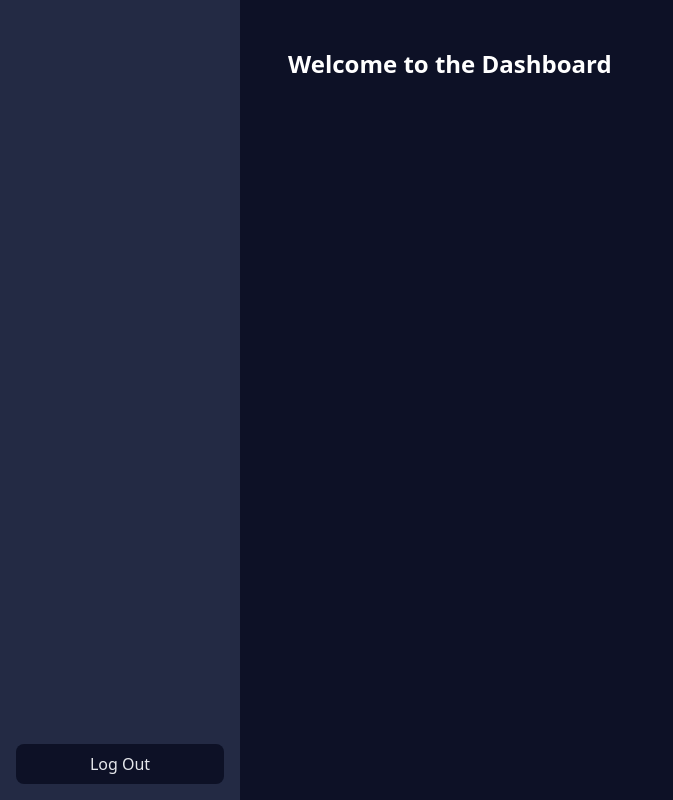
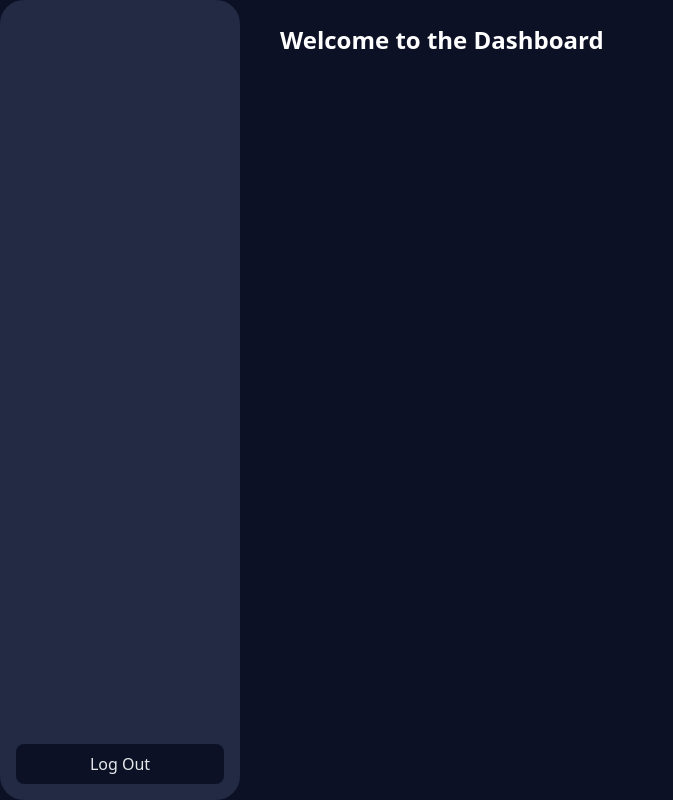
Before and after one commit to Chavanrajvardhan/File_Distribution_System, a React (Vite) app in the folder Frontend/: page /dashboard/home in a window 1280 px wide. Shown: the whole page, without its empty margins (0-673 px from the left). Built offline with nearby package versions, Linux system fonts and the light colour scheme; sample sign-in values are in the browser's storage.

Commit message:
updated dashboard

```diff
--- a/Frontend/src/components/Dashboard.jsx
+++ b/Frontend/src/components/Dashboard.jsx
@@ -8,13 +8,10 @@ import axios from "axios";
 const drawerWidth = "240px";
 
 const Dashboard = () => {
-  // const { userRole } = useAuth();
-  const {user, userRole, logout} = useAuth()
-
-  const storedUserData = localStorage.getItem("user")
-  const userdata = JSON.parse(storedUserData)
-  const navigate = useNavigate()
-
+  const { user, userRole, logout } = useAuth();
+  const storedUserData = localStorage.getItem("user");
+  const userdata = JSON.parse(storedUserData);
+  const navigate = useNavigate();
 
   const handleLogout = async () => {
     try {
@@ -24,8 +21,7 @@ const Dashboard = () => {
         { withCredentials: true } // Ensure cookies are sent with the request
       );
       if (response.data.success) {
-        // localStorage.removeItem("user");
-        logout()
+        logout();
         navigate("/");
       }
     } catch (error) {
@@ -35,15 +31,15 @@ const Dashboard = () => {
 
   const menuItems = {
     sender: [
-      { text: "Home", icon: <Home />, link: "/" },
-      { text: "Available Files", icon: <Folder />, link: "/available-files" },
-      { text: "Rules", icon: <Rule />, link: "/rules" },
-      { text: "Bin", icon: <Delete />, link: "/bin" },
+      { text: "Home", icon: <Home />, link: "home" },
+      { text: "Available Files", icon: <Folder />, link: "available-files" },
+      { text: "Rules", icon: <Rule />, link: "rules" },
+      { text: "Bin", icon: <Delete />, link: "bin" },
     ],
     receiver: [
-      { text: "Home", icon: <Home />, link: "/" },
-      { text: "Download Files", icon: <Download />, link: "/download-files" },
-      { text: "Bin", icon: <Delete />, link: "/bin" },
+      { text: "Home", icon: <Home />, link: "home" },
+      { text: "Download Files", icon: <Download />, link: "download-files" },
+      // { text: "Bin", icon: <Delete />, link: "bin" },
     ],
     senderreceiver: [
       { text: "Home", icon: <Home />, link: "home" },
@@ -57,19 +53,20 @@ const Dashboard = () => {
   const currentMenu = menuItems[userRole] || [];
 
   return (
-    <div className="flex h-screen">
+    <div className="flex h-screen bg-customDark">
       {/* Sidebar */}
       <div
-        className="fixed inset-y-0 left-0 bg-cardColor text-white w-60 flex flex-col justify-between p-4"
+        className="fixed rounded-3xl inset-y-0 left-0 bg-cardColor text-white w-60 flex flex-col justify-between p-4"
         style={{ width: drawerWidth }}
       >
-        {/* <div className="text-center text-white text-lg font-bold mb-6">UserName</div> */}
-        <div className="text-center text-white text-lg font-bold mb-6">{userdata?.first_name}</div>
+        <div className="text-center text-white text-lg font-bold mb-6">
+          {userdata?.first_name}
+        </div>
         <nav>
           <ul className="space-y-4">
             {currentMenu.map((item, index) => (
               <li key={index}>
-             <NavLink
+                <NavLink
                   to={item.link}
                   className={({ isActive }) =>
                     `flex gap-4 items-center space-x-3 p-2 rounded transition-all duration-600 ${
@@ -86,8 +83,9 @@ const Dashboard = () => {
             ))}
           </ul>
         </nav>
-        <button className="bg-customDark text-black w-full p-2 rounded-lg text-gray-200"
-        onClick={handleLogout}
+        <button
+          className="bg-customDark text-black w-full p-2 rounded-lg text-gray-200"
+          onClick={handleLogout}
         >
           Log Out
         </button>
@@ -95,7 +93,7 @@ const Dashboard = () => {
 
       {/* Main Content Area */}
       <div
-        className="flex-1 bg-customDark ml-60 p-6 overflow-auto"
+        className="flex-1 bg-customDark ml-60 px-4 overflow-auto"
         style={{ marginLeft: drawerWidth }}
       >
         <Outlet />
```
